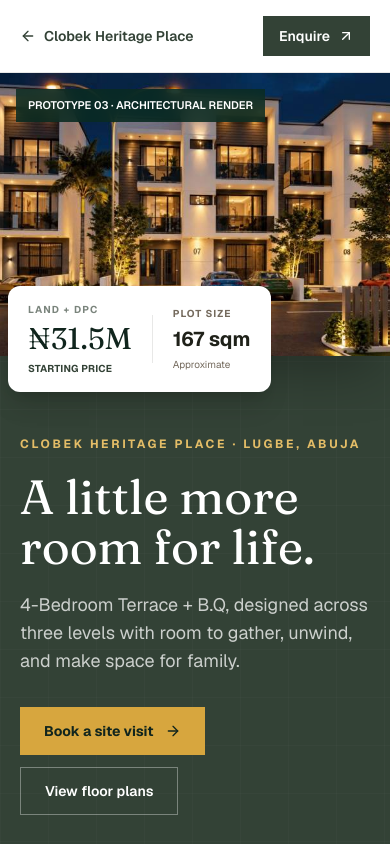
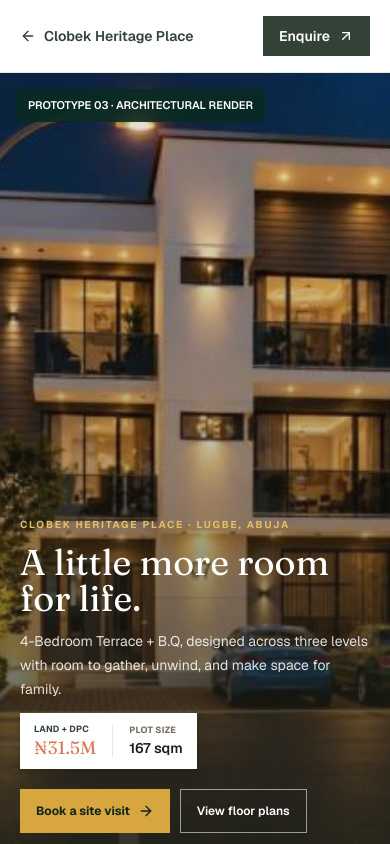
Before and after one commit to VictorWhite90/clobek-landingpage, a Next.js app: page /properties/4-bedroom-terrace-bq in a window 390 px wide. Shown: the top 844 px of the page. Built offline with nearby package versions, Linux system fonts and the light colour scheme.

Commit message:
change mobile layout

```diff
--- a/src/app/properties/4-bedroom-terrace-bq/page.tsx
+++ b/src/app/properties/4-bedroom-terrace-bq/page.tsx
@@ -149,8 +149,8 @@ export default function FourBedroomTerracePage() {
 
       <section className="relative overflow-hidden bg-grove text-white">
         <div className="absolute inset-0 opacity-[0.12] [background-image:linear-gradient(rgba(255,255,255,.16)_1px,transparent_1px),linear-gradient(90deg,rgba(255,255,255,.16)_1px,transparent_1px)] [background-size:48px_48px]" />
-        <div className="relative mx-auto grid max-w-7xl items-center gap-12 px-5 pb-14 pt-0 sm:px-8 sm:py-20 lg:min-h-[590px] lg:grid-cols-[1fr_0.95fr] lg:gap-10 lg:py-16">
-          <div className="order-2 max-w-xl lg:order-1">
+        <div className="relative mx-auto grid max-w-7xl items-center gap-12 px-5 pb-0 pt-0 sm:px-8 sm:py-20 lg:min-h-[590px] lg:grid-cols-[1fr_0.95fr] lg:gap-10 lg:py-16">
+          <div className="order-2 hidden max-w-xl lg:order-1 lg:block">
             <p className="text-xs font-bold uppercase tracking-[0.22em] text-[#e4bd67]">
               Clobek Heritage Place · Lugbe, Abuja
             </p>
@@ -183,8 +183,8 @@ export default function FourBedroomTerracePage() {
             </div>
           </div>
 
-          <div className="relative order-1 -mx-5 w-[calc(100%+2.5rem)] max-w-none pb-8 sm:mx-auto sm:w-full sm:max-w-[620px] sm:pb-10 lg:order-2 lg:ml-auto">
-            <div className="relative aspect-[1.38] overflow-hidden shadow-2xl shadow-black/30 sm:rounded-[30px] sm:border-[10px] sm:border-white">
+          <div className="relative order-1 -mx-5 min-h-[calc(100svh-56px)] w-[calc(100%+2.5rem)] max-w-none sm:mx-auto sm:min-h-0 sm:w-full sm:max-w-[620px] sm:pb-10 lg:order-2 lg:ml-auto">
+            <div className="absolute inset-0 overflow-hidden sm:relative sm:inset-auto sm:aspect-[1.38] sm:shadow-2xl sm:shadow-black/30 sm:rounded-[30px] sm:border-[10px] sm:border-white">
               <Image
                 src={property.image}
                 alt="Architectural render of terrace homes at Clobek Heritage Place"
@@ -193,11 +193,59 @@ export default function FourBedroomTerracePage() {
                 sizes="(min-width: 1024px) 48vw, 100vw"
                 className="object-cover"
               />
+              <div className="absolute inset-0 bg-gradient-to-t from-ink/90 via-ink/30 to-ink/10 lg:hidden" />
               <span className="absolute left-4 top-4 bg-[#092b21]/85 px-3 py-2 text-[11px] font-semibold text-white backdrop-blur-sm">
                 PROTOTYPE 03 · ARCHITECTURAL RENDER
               </span>
+              <div className="absolute inset-x-5 bottom-7 z-10 lg:hidden">
+                <p className="text-[10px] font-bold uppercase tracking-[0.18em] text-[#e4bd67]">
+                  Clobek Heritage Place · Lugbe, Abuja
+                </p>
+                <h1 className="mt-3 max-w-md font-serif text-4xl leading-[1.02] text-white">
+                  A little more room for life.
+                </h1>
+                <p className="mt-3 max-w-lg text-sm leading-6 text-white/85">
+                  {property.name}, designed across three levels with room to
+                  gather, unwind, and make space for family.
+                </p>
+                <div className="mt-3 inline-flex items-center gap-4 bg-white px-3.5 py-2.5 text-ink shadow-lg">
+                  <div>
+                    <p className="text-[9px] font-bold uppercase tracking-wide text-grove">
+                      Land + DPC
+                    </p>
+                    <p className="font-serif text-lg leading-tight text-brand">
+                      {formatNaira(property.price)}
+                    </p>
+                  </div>
+                  <span className="h-8 w-px bg-ink/10" />
+                  <div>
+                    <p className="text-[9px] font-bold uppercase tracking-wide text-muted">
+                      Plot size
+                    </p>
+                    <p className="text-sm font-semibold text-ink">
+                      {property.size} sqm
+                    </p>
+                  </div>
+                </div>
+                <div className="mt-5 flex flex-wrap gap-2.5">
+                  <a
+                    href={visitUrl}
+                    target="_blank"
+                    rel="noopener noreferrer"
+                    className="inline-flex min-h-11 items-center gap-2 bg-[#d7a63e] px-4 text-xs font-bold text-[#11251d] transition hover:bg-[#e6bd65]"
+                  >
+                    Book a site visit <ArrowRight className="h-4 w-4" />
+                  </a>
+                  <a
+                    href="#floor-plans"
+                    className="inline-flex min-h-11 items-center border border-white/55 bg-ink/20 px-4 text-xs font-semibold text-white transition hover:bg-white/10"
+                  >
+                    View floor plans
+                  </a>
+                </div>
+              </div>
             </div>
-            <div className="absolute -bottom-1 left-2 flex min-w-[225px] items-center gap-5 rounded-xl bg-white px-5 py-4 text-ink shadow-xl sm:bottom-0 sm:left-[-22px] sm:px-6 sm:py-5">
+            <div className="absolute -bottom-1 left-2 hidden min-w-[225px] items-center gap-5 rounded-xl bg-white px-5 py-4 text-ink shadow-xl sm:bottom-0 sm:left-[-22px] sm:px-6 sm:py-5 lg:flex">
               <div>
                 <p className="text-[10px] font-bold uppercase tracking-[0.12em] text-grove/65">
                   Land + DPC
```
